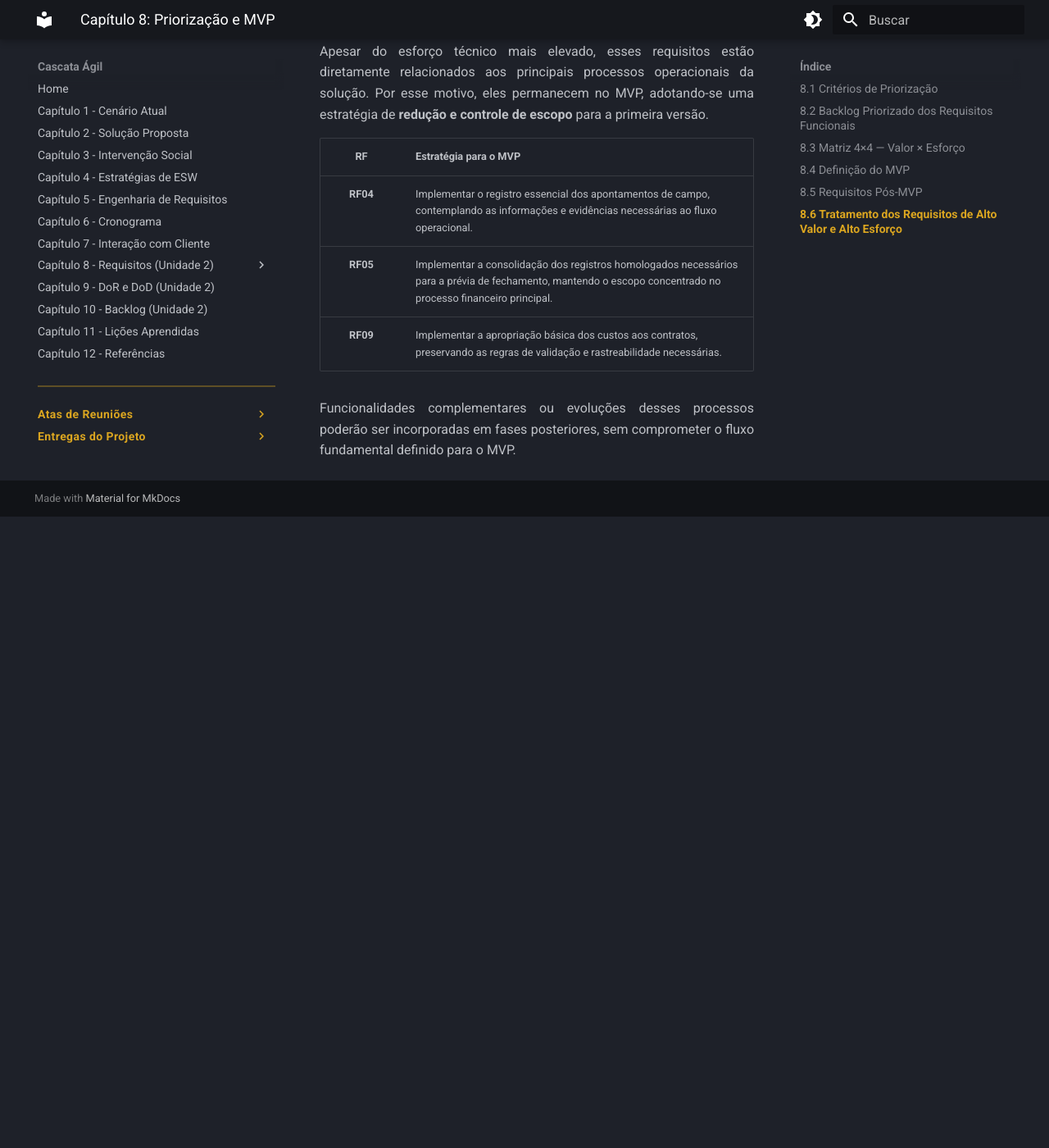
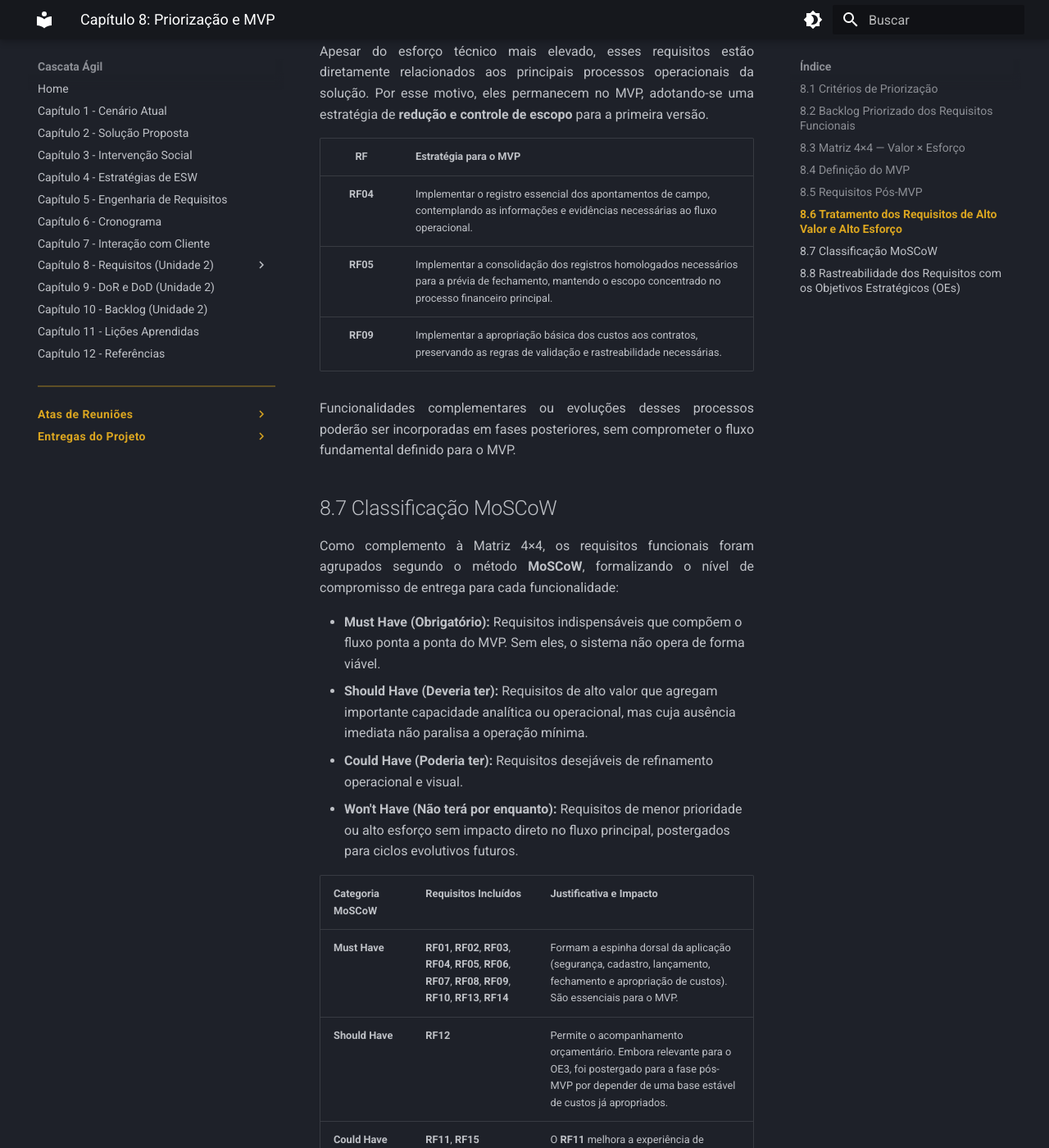
Before and after one commit to mdsreq-fga-unb/REQ-2026.2-T01-DUOC-Finance, an MkDocs documentation site: the page built from docs/requisitos/priorizacao-rf-mvp-e-matriz-4x4.md, in a window 1280 px wide and 1400 px high, scrolled down 7349 px. Shown: the whole window at 82% size. Built offline with MkDocs 1.6.1 and Material for MkDocs 9.7.7, drawn with Linux system fonts in a browser that asks for light colours; before the commit the page ends 7979 px from its top, so only the background shows below that; some of the changed text lies outside the part shown.

Commit message:
docs(priorizacao): adicionar classificacao moscow e rastreabilidade com OEs

```diff
--- a/docs/requisitos/priorizacao-rf-mvp-e-matriz-4x4.md
+++ b/docs/requisitos/priorizacao-rf-mvp-e-matriz-4x4.md
@@ -167,3 +167,32 @@
 | **RF09** | Implementar a apropriação básica dos custos aos contratos, preservando as regras de validação e rastreabilidade necessárias. |
 
 Funcionalidades complementares ou evoluções desses processos poderão ser incorporadas em fases posteriores, sem comprometer o fluxo fundamental definido para o MVP.
+
+## 8.7 Classificação MoSCoW
+
+Como complemento à Matriz 4×4, os requisitos funcionais foram agrupados segundo o método **MoSCoW**, formalizando o nível de compromisso de entrega para cada funcionalidade:
+
+- **Must Have (Obrigatório):** Requisitos indispensáveis que compõem o fluxo ponta a ponta do MVP. Sem eles, o sistema não opera de forma viável.
+- **Should Have (Deveria ter):** Requisitos de alto valor que agregam importante capacidade analítica ou operacional, mas cuja ausência imediata não paralisa a operação mínima.
+- **Could Have (Poderia ter):** Requisitos desejáveis de refinamento operacional e visual.
+- **Won't Have (Não terá por enquanto):** Requisitos de menor prioridade ou alto esforço sem impacto direto no fluxo principal, postergados para ciclos evolutivos futuros.
+
+| Categoria MoSCoW | Requisitos Incluídos | Justificativa e Impacto |
+| :--- | :--- | :--- |
+| **Must Have** | **RF01**, **RF02**, **RF03**, **RF04**, **RF05**, **RF06**, **RF07**, **RF08**, **RF09**, **RF10**, **RF13**, **RF14** | Formam a espinha dorsal da aplicação (segurança, cadastro, lançamento, fechamento e apropriação de custos). São essenciais para o MVP. |
+| **Should Have** | **RF12** | Permite o acompanhamento orçamentário. Embora relevante para o OE3, foi postergado para a fase pós-MVP por depender de uma base estável de custos já apropriados. |
+| **Could Have** | **RF11**, **RF15** | O **RF11** melhora a experiência de filtragem nos painéis. O **RF15** disponibiliza a interface visual de auditoria (cuja gravação no banco já ocorre nativamente). |
+| **Won't Have** (nesta release) | **RF16** | Funcionalidade de exportação de relatórios de auditoria em PDF/CSV. Apresenta baixo valor de uso diário e maior esforço de formatação, sendo postergada. |
+
+---
+
+## 8.8 Rastreabilidade dos Requisitos com os Objetivos Estratégicos (OEs)
+
+Para garantir que todas as entregas do MVP e das fases futuras estejam estritamente alinhadas com as dores de negócio da DUOC Finance, a tabela abaixo mapeia a cobertura de cada **Objetivo Estratégico (OE)** pelos Requisitos Funcionais e sua respectiva presença no MVP:
+
+| Objetivo Estratégico (OE) | Requisitos Associados | Cobertura no MVP | Análise de Cobertura do Objetivo |
+| :--- | :--- | :---: | :--- |
+| **OE1 — Padronização e Unificação de Dados** | RF01, RF02, RF03, RF04 | **100%** | Todos os RFs do OE1 estão no MVP, garantindo a eliminação de cadastros duplicados e a unificação da coleta de dados em campo. |
+| **OE2 — Eficiência Administrativo-Financeira** | RF05, RF06, RF07, RF08 | **100%** | Todos os RFs do OE2 estão no MVP, cobrindo integralmente o ciclo de apuração de diárias/comissões e a prestação de contas por reembolso. |
+| **OE3 — Inteligência de Custos por Contrato** | RF09, RF10, RF11, RF12 | **50%** (2 de 4 no MVP) | O MVP atende à alocação de custos e à rastreabilidade de origem (RF09, RF10). O monitoramento e as filtragens avançadas (RF11, RF12) evoluem na Fase 2. |
+| **OE4 — Governança, Segurança e Rastreabilidade** | RF13, RF14, RF15, RF16 | **50%** (2 de 4 no MVP) | A segurança de acesso e RBAC (RF13, RF14) estão no MVP. A auditoria é garantida no backend, ficando a visualização e exportação (RF15, RF16) para a Fase 2. |
```
